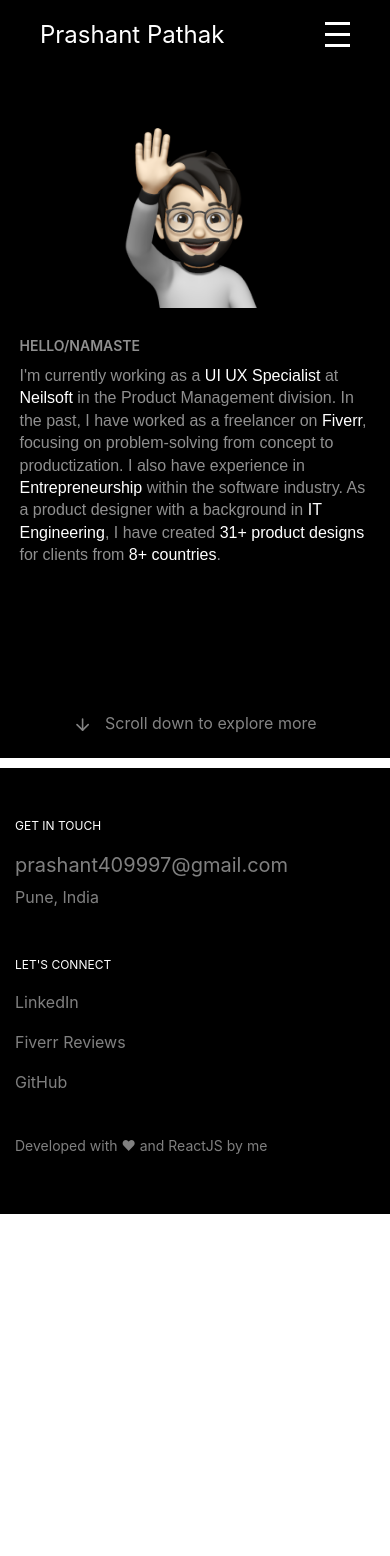
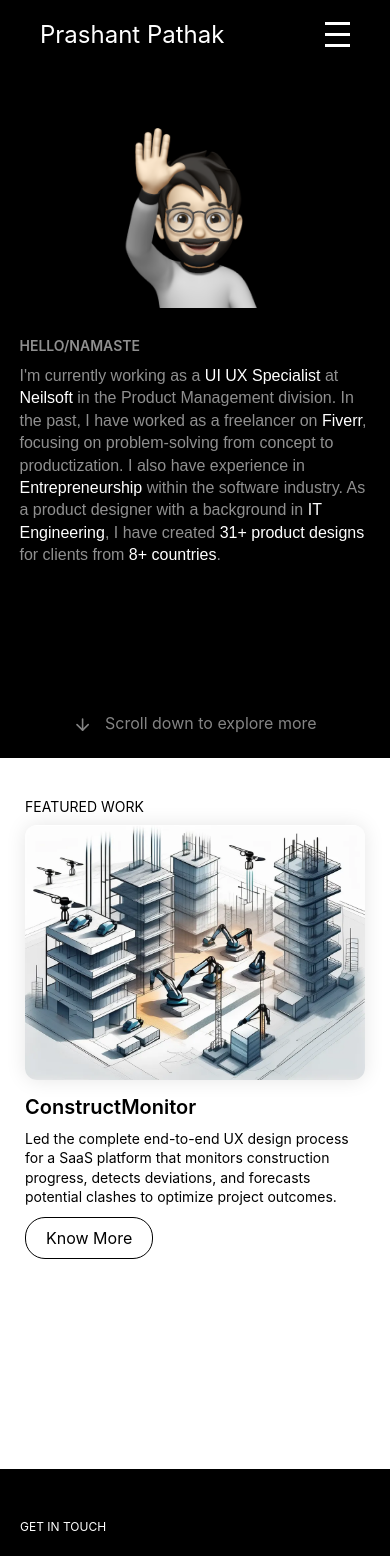
Before and after one commit to prashantpathak7/prashantpathak-dev, a React (Create React App) app: page / in a window 390 px wide. Shown: the top 1556 px of the page. Before the commit the page ends 1214 px from the top, so only its background shows below. Built offline with nearby package versions, Linux system fonts and the light colour scheme.

Commit message:
Home - CaseStudy - Card 1 fix

```diff
--- a/src/components/Footer.css
+++ b/src/components/Footer.css
@@ -8,15 +8,14 @@
   display: grid;
   row-gap: 5px;
   column-gap: 5px;
-  grid-template-columns: 1fr 1fr 1fr 1fr 1fr 1fr 1fr 1fr 1fr 1fr 1fr 1fr;
-  padding-left: 150px;
-  padding-right: 150px;
+  grid-template-columns: 3fr 1fr 1fr 1fr 1fr 1fr 1fr 1fr 1fr 1fr 1fr 1fr 1fr 3fr;
+
 }
 
 .section-left{
   padding-top: 90px;
-  grid-column-start: 1;
-  grid-column-end: 7;
+  grid-column-start: 2;
+  grid-column-end: 8;
   grid-row-start: 1;
   grid-row-end: 2;
   /* background-color: red; */
@@ -29,8 +28,8 @@
 
 .section-right{
   padding-top: 90px;
-  grid-column-start: 10;
-  grid-column-end: 13;
+  grid-column-start: 11;
+  grid-column-end: 14;
   grid-row-start: 1;
   grid-row-end: 2;
   /* background-color: greenyellow; */
@@ -85,8 +84,8 @@
 }
 
 .section-developedby{
-  grid-column-start: 1;
-  grid-column-end: 13;
+  grid-column-start: 2;
+  grid-column-end: 14;
   grid-row-start: 2;
   grid-row-end: 3;
   /* background-color: red; */
@@ -181,8 +180,8 @@
   .footer-container{
     margin-top: 10px;
     grid-template-columns: 1fr;
-    padding-left: 15px;
-    padding-right: 15px;
+    padding-left: 20px;
+    padding-right: 20px;
   }
 
   .section-left{
--- a/src/components/Home.css
+++ b/src/components/Home.css
@@ -49,8 +49,29 @@
   color: #fff; /* White */
 }
 
+.button {
+  border: 1px solid black;
+  border-radius: 20px;
+  padding: 10px 20px;
+  background-color: transparent;
+  color: black;
+  cursor: pointer;
+  white-space: nowrap;
+  width: fit-content;
+  margin-top: 25px;
+}
+
+.button:hover {
+  background-color: black;
+  color: white;
+}
+
+.button:active {
+  box-shadow: inset 0 0 5px rgba(0, 0, 0, 0.2);
+}
+
 /* ===========================
-   Section 2: Case Studies
+   (Scroll text)
 =========================== */
 .section2-intro {
   background-color: #000; /* Black background */
@@ -77,9 +98,12 @@
   color: #848484; /* Light grey */
 }
 
-/* ===========================
-   Case Studies
-=========================== */
+
+.container_Casestudy{
+    display: grid;
+    grid-template-columns: repeat(8, 1fr);
+    gap: 10px; /* Adjust the gap as needed */
+}
 .caseStudyA {
   width: 100%;
   display: flex;
@@ -132,27 +156,124 @@
 }
 
 /* ===========================
-   Buttons
+Section 2
 =========================== */
-.button {
-  border: 1px solid black;
-  border-radius: 20px;
-  padding: 10px 20px;
-  background-color: transparent;
-  color: black;
-  cursor: pointer;
-  white-space: nowrap;
-  width: fit-content;
-  margin-top: 5px;
+/* ===========================
+   Case Studies
+=========================== */
+
+.Container_HomePageCard{
+ margin-top: 20px;
+ display: grid;
+ row-gap: 50px;
+ column-gap: 5px;
+ grid-template-columns: 3fr 1fr 1fr 1fr 1fr 1fr 1fr 1fr 1fr 1fr 1fr 1fr 1fr 3fr;
+ background-color: rgb(255, 255, 255);
+ margin-bottom: 100px;
+
 }
 
-.button:hover {
-  background-color: black;
-  color: white;
+.Container_HomePageCard_title{
+ grid-column-start: 2;
+ grid-column-end: 8;
+ grid-row-start: 1;
+ grid-row-end: 2;
+ display: flex;
+ align-items: left;
+ font-size: 14px;
+ padding-top: 50px;
 }
 
-.button:active {
-  box-shadow: inset 0 0 5px rgba(0, 0, 0, 0.2);
+.CardImage {
+  width: 100%; /* Ensures the image takes up the full width of the container */
+  height: 100%; /* Ensures the image takes up the full height of the container */
+  object-fit: cover; /* Adjusts the image to cover the container without distortion */
+  box-shadow: 0px 0px 20px hsla(0, 0%, 0%, 0.10); /* Subtle shadow on all sides */
+  border-radius: 12px; /* Smooth, rounded corners */
+}
+
+
+.Card1_Section_image{
+ grid-column-start: 2;
+ grid-column-end: 9;
+ grid-row-start: 2;
+ grid-row-end: 3;
+ height: 350px;
+ /* overflow: hidden; Prevents overflow */
+}
+
+.Card1_SectonInfo_Right{
+ grid-column-start: 9;
+ grid-column-end: 14;
+ grid-row-start: 2;
+ grid-row-end: 3;
+ /* background-color: rgb(242, 218, 187); */
+ height: 350px;
+ display: flex;
+ align-items: flex-start;
+ padding-left: 30px;
+ flex-direction: column;
+ margin-bottom: 100px;
+}
+
+.CardTitle{
+ padding-top: 20px;
+ font-size: 38px;
+ font-weight: 600;
+}
+
+.CardDescription{
+ padding-top: 10px;
+ font-size: 16px;
+ font-weight: 400;
+ line-height: 1.6;
+ text-align:left;
+ color: #000000;
+}
+
+/* Card 2 */
+.Card2_Section_image{
+ grid-column-start: 7;
+ grid-column-end: 14;
+ grid-row-start: 3;
+ grid-row-end: 4;
+ height: 350px;
+ margin-bottom: 100px;
+}
+
+.Card2_SectonInfo_Right{
+ grid-column-start: 2;
+ grid-column-end: 7;
+ grid-row-start: 3;
+ grid-row-end: 4;
+ /* background-color: rgb(242, 218, 187); */
+ height: 350px;
+ display: flex;
+ align-items: flex-start;
+ padding-right: 30px;
+ flex-direction: column;
+}
+
+/* Card 3 */
+.Card3_Section_image{
+ grid-column-start: 2;
+ grid-column-end: 9;
+ grid-row-start: 4;
+ grid-row-end: 5;
+ height: 350px;
+}
+
+.Card3_SectonInfo_Right{
+ grid-column-start: 9;
+ grid-column-end: 14;
+ grid-row-start: 4;
+ grid-row-end: 5;
+ /* background-color: rgb(242, 218, 187); */
+ height: 350px;
+ display: flex;
+ align-items: flex-start;
+ padding-left: 30px;
+ flex-direction: column;
 }
 
 /* ===========================
@@ -204,4 +325,101 @@
     width: 180px;
     margin-bottom: 20px;
   }
+
+  .Container_HomePageCard{
+    margin-top: 10px;
+    display: grid;
+    row-gap: 10px;
+    column-gap: 5px;
+    grid-template-columns: 20px 1fr 1fr 1fr 1fr 1fr 1fr 1fr 1fr 1fr 1fr 1fr 1fr 20px;
+    background-color: rgb(255, 255, 255);
+    margin-bottom: 100px;
+
+   }
+
+   .Container_HomePageCard_title{
+    grid-column-start: 2;
+    grid-column-end: 8;
+    grid-row-start: 1;
+    grid-row-end: 2;
+    display: flex;
+    align-items: left;
+    font-size: 14px;
+    padding-top: 30px;
+   }
+
+   .Card1_Section_image{
+    grid-column-start: 2;
+    grid-column-end: 14;
+    grid-row-start: 2;
+    grid-row-end: 3;
+    height: 220px;
+    /* overflow: hidden; Prevents overflow */
+   }
+
+   .Card1_SectonInfo_Right{
+    grid-column-start: 2;
+    grid-column-end: 14;
+    grid-row-start: 4;
+    grid-row-end: 5;
+    /* background-color: rgb(242, 218, 187); */
+    height: auto;
+    display: flex;
+    align-items: flex-start;
+    padding-left: 0px;
+    flex-direction: column;
+    margin-bottom: px;
+   }
+
+   .CardTitle{
+    padding-top: 30px;
+    font-size: 20px;
+    font-weight: 600;
+   }
+
+   .CardDescription{
+    padding-top: 10px;
+    font-size: 14px;
+    font-weight: 400;
+    line-height: 1.4;
+    text-align:left;
+    color: #000000;
+    /* background-color: red; */
+
+   }
+
+
+.button {
+  border: 1px solid black;
+  border-radius: 20px;
+  padding: 10px 20px;
+  background-color: transparent;
+  color: black;
+  cursor: pointer;
+  white-space: nowrap;
+  width: fit-content;
+  margin-top: 10px;
 }
+
+.Card2_Section_image{
+  grid-column-start: 2;
+  grid-column-end: 14;
+  grid-row-start: 5;
+  grid-row-end: 6;
+  height: 350px;
+  margin-bottom: 100px;
+ }
+
+ .Card2_SectonInfo_Right{
+  grid-column-start: 2;
+  grid-column-end: 14;
+  grid-row-start: 6;
+  grid-row-end: 7;
+  /* background-color: rgb(242, 218, 187); */
+  height: 350px;
+  display: flex;
+  align-items: flex-start;
+  padding-right: 30px;
+  flex-direction: column;
+ }
+}
--- a/src/components/Home.js
+++ b/src/components/Home.js
@@ -42,113 +42,70 @@ function Home() {
         </div>
         <div className='section2-intro'>
           <p>
-          <FiArrowDown className='scroll-icon' /> {/* Icon before text */}
-          Scroll down to explore more</p>
-        </div>
-
-        {/* <div className='TestA'>
-        SOME OF MY WORK
-        </div>
-        <div className='caseStudyA'>
-              <div className='CaseSTudyAImage'>
-              <img src={`${process.env.PUBLIC_URL}/ConstructMonitorLogo.JPG`} alt="Description of Image" className='CM-LOGO' />
-              </div>
-          <div className='CaseStudyTextArea'>
-              <div className='CaseStudyTitle'>
-                ConstructMonitor
-              </div>
-              <div className='CaseStudyDescription'>
-              Streamline Success with SaaS Based Construction Management Software,
-              Enhance Construction Quality and Progress Tracking
-              </div>
-              <div className='button' onClick={handleKnowMoreClick}>Multiple NDA - View Limited Info</div>
-          </div>
-
+          <FiArrowDown className='scroll-icon' /> {/* Icon before text */} Scroll down to explore more</p>
         </div>
 
 
-        <div className='caseStudyA'>
-          <div className='CaseStudyTextArea'>
-              <div className='CaseStudyTitle'>
-              Ranger by OrangeCells
+        {/* **************************************** */}
+        {/* Home page section 2, grid start  */}
+        <div className='Container_HomePageCard' >
+            {/* page title*/}
+              <div className='Container_HomePageCard_title'>
+                FEATURED WORK
               </div>
-              <div className='CaseStudyDescription'>
-              Digital twin based proprietary platform, Build the big picture of utilization & fuel consumption patterns across your diverse fleet with unmatched reports, analytics and advanced tools for in-depth analysis.
+
+            {/* Card 1 */}
+              <div className='Card1_Section_image'>
+                  <div>
+                      <img src={`${process.env.PUBLIC_URL}/CM.webp`} alt="Description of Image"className='CardImage'/>
+                  </div>
               </div>
-              <div className='button' onClick={handleKnowMoreClick2}>Multiple NDA - View Limited Info</div>
-          </div>
-          <div className='CaseSTudyAImage'>
-          <img src={`${process.env.PUBLIC_URL}/CS2-Logo.png`} alt="Description of Image" className='CM-LOGO' />
-          </div>
+
+        <div className='Card1_SectonInfo_Right'>
+            <div className='CardTitle'>
+                ConstructMonitor
+            </div>
+            <div className='CardDescription'>
+            Led the complete end-to-end UX design process for a SaaS platform that monitors construction progress, detects deviations, and forecasts potential clashes to optimize project outcomes.   </div>
+            <div className='button'>
+                Know More
+            </div>
         </div>
 
-        <div className='caseStudyA'>
-              <div className='CaseSTudyAImage-Pocus'>
-              <img src={`${process.env.PUBLIC_URL}/Pocus.png`} alt="Description of Image" className='CM-LOGO' />
-              </div>
-          <div className='CaseStudyTextArea'>
-              <div className='CaseStudyTitle'>
-              POCUS
-              </div>
-              <div className='CaseStudyDescription'>
-              It helps medical students and trainee doctors enhance their diagnostic skills using real-world medical visual data, like X-rays, sonograms and MRIs. Offering hands-on learning with the latest case studies.
-              </div>
-              <div className='button' onClick={handleKnowMoreClick3}>Know More</div>
+      {/* Card 2 */}
+        {/* <div className='Card2_Section_image'>
+          <div>
+            <img src={`${process.env.PUBLIC_URL}/ConstructMonitorLogo.JPG`} alt="Description of Image" className='CardImage' />
+            </div>
           </div>
 
-        </div>
+          <div className='Card2_SectonInfo_Right'>
+          <div className='CardTitle'>Card Title</div>
+          <div className='CardDescription'> Lorem ipsum dolor sit amet, consectetur adipiscing elit, esse cillum dolore eu fugiat nulla pariatur. </div>
+          <div className='button'>
+          Know More
+          </div>
+      </div> */}
+
+{/* Card 3 */}
+{/* <div className='Card3_Section_image'>
+<div>
+<img src={`${process.env.PUBLIC_URL}/ConstructMonitorLogo.JPG`} alt="Description of Image" className='CardImage' />
+</div>
+</div>
+<div className='Card3_SectonInfo_Right'>
+    <div className='CardTitle'>Card Title</div>
+    <div className='CardDescription'>Lorem ipsum dolor sit amet, consectetur adipiscing elit, sed do eiusmod tempor dolor in reprehenderit in voluptate velit esse cillum dolore eu fugiat nulla pariatur. </div>
+  <div className='button'>
+  Know More
+  </div>
+</div> */}
+ </div>
+
+</div>
+);
 
 
-        <div className='caseStudyA'>
-
-          <div className='CaseStudyTextArea'>
-              <div className='CaseStudyTitle'>
-              CaseStudy-4
-              </div>
-              <div className='CaseStudyDescription'>
-             Lorem Ipsum is simply dummy text of the printing and typesetting industry. Lorem Ipsum has been the industry's standard dummy text ever since the 1500s
-              </div>
-              <div className='button'>Know More</div>
-          </div>
-          <div className='CaseSTudyAImage'>
-              </div>
-
-        </div>
-
-
-        <div className='caseStudyA'>
-              <div className='CaseSTudyAImage'>
-              </div>
-          <div className='CaseStudyTextArea'>
-              <div className='CaseStudyTitle'>
-              CaseStudy-5
-              </div>
-              <div className='CaseStudyDescription'>
-             Lorem Ipsum is simply dummy text of the printing and typesetting industry. Lorem Ipsum has been the industry's standard dummy text ever since the 1500s
-              </div>
-              <div className='button'>Know More</div>
-          </div>
-
-        </div>
-
-
-        <div className='caseStudyA'>
-
-          <div className='CaseStudyTextArea'>
-              <div className='CaseStudyTitle'>
-              CaseStudy-6
-              </div>
-              <div className='CaseStudyDescription'>
-             Lorem Ipsum is simply dummy text of the printing and typesetting industry. Lorem Ipsum has been the industry's standard dummy text ever since the 1500s
-              </div>
-              <div className='button'>Know More</div>
-          </div>
-          <div className='CaseSTudyAImage'>
-              </div>
-        </div>
-     */}
-    </div>
-  );
 }
 
 export default Home;
```
Also changed, not shown: public/CM.webp (added).
